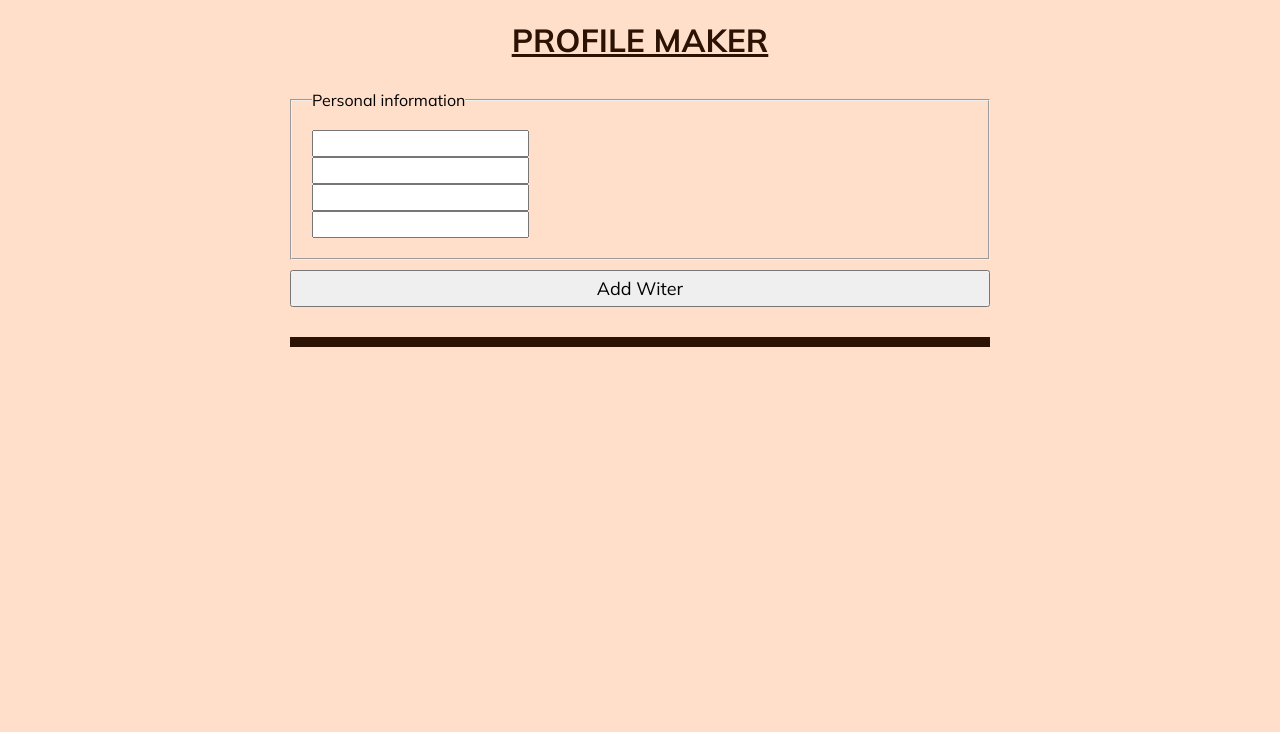
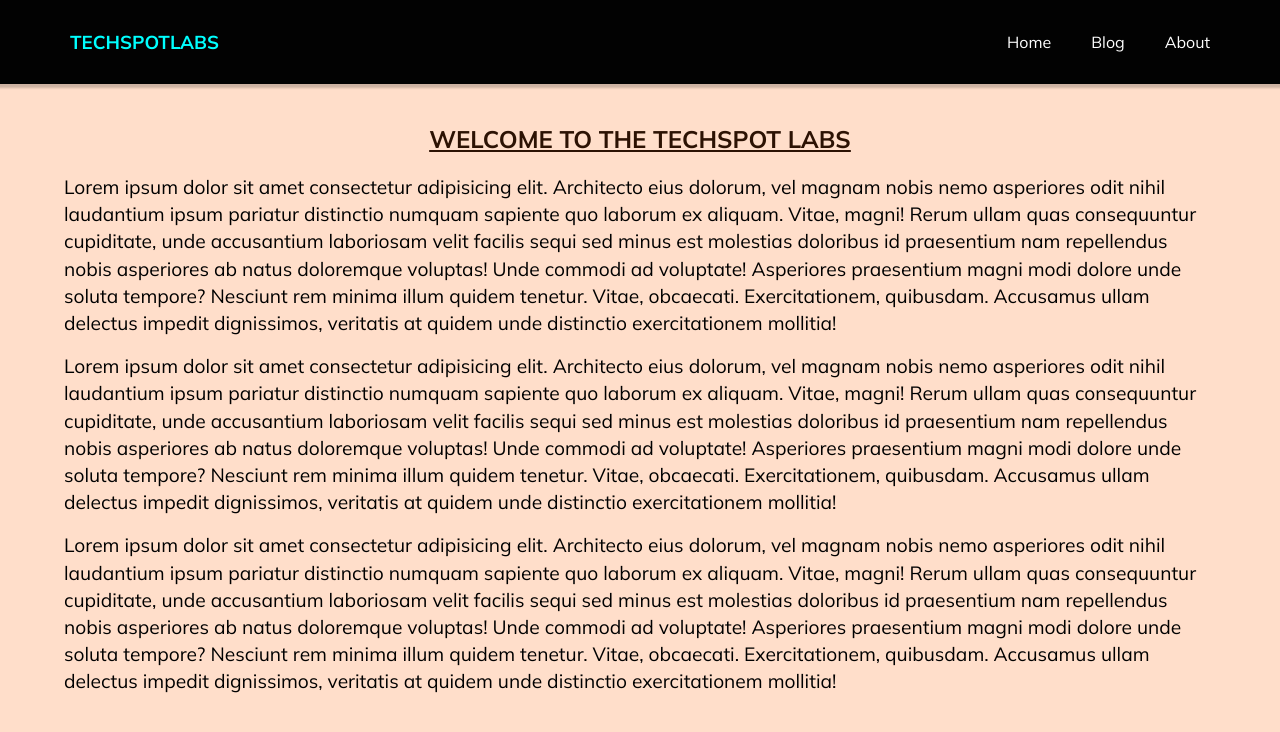
Before and after one commit to oheneadj/code-along, a React (Create React App) app: page / in a window 1280 px wide. Shown: the top 732 px of the page. Built offline with nearby package versions, Linux system fonts and the light colour scheme.

Commit message:
react component

```diff
--- a/package.json
+++ b/package.json
@@ -9,6 +9,7 @@
     "axios": "^0.26.1",
     "react": "^17.0.2",
     "react-dom": "^17.0.2",
+    "react-router-dom": "^6.3.0",
     "react-scripts": "5.0.0",
     "web-vitals": "^2.1.4"
   },
--- a/src/App.js
+++ b/src/App.js
@@ -1,30 +1,22 @@
-import useLocalStorage from "./hooks/useLocalStorage";
-import ProfileForm from "./components/ProfileForm";
-import ProfileCard from "./components/ProfileCard";
+import React from 'react'
+import { BrowserRouter, Routes, Route} from "react-router-dom"
+import Home from "./pages/Home";
+import About from "./pages/About";
+import Blog from "./pages/Blog";
+import Navbar from "./components/navbar/Navbar"
 
-function App() {
-  const [profiles, setProfiles] = useLocalStorage("profiles", []);
 
-  const updateProfiles = (profile) => {
-    let arr = profiles;
-    arr.push(profile);
-    setProfiles([...arr]);
-  };
-
+const App = () => {
   return (
-    <div className="app">
-      <h1> Profile Maker </h1>
-      <div>
-        <ProfileForm submit={updateProfiles} />
-        <hr />
-        <div className="list">
-          {profiles.map((person, index) => (
-            <ProfileCard key={index} writer={person} />
-          ))}
-        </div>
-      </div>
-    </div>
-  );
+    <BrowserRouter>
+    <Navbar/>
+      <Routes>
+        <Route path="/" element={<Home/>}/>
+        <Route path="blog" element={<Blog/>}/>
+        <Route path="about" element={<About/>}/>
+      </Routes>
+    </BrowserRouter>
+    )
 }
 
-export default App;
+export default App
--- /dev/null
+++ b/src/components/navbar/Navbar.js
@@ -0,0 +1,18 @@
+import React from 'react'
+import { Link } from "react-router-dom";
+import styles from "./Navbar.module.css"
+
+const Navbar = () => {
+  return (
+    <nav styles={styles.nav}>
+        <h3>TechSpotLabs</h3>
+        <ul className={styles.flex}>
+            <li><Link to="/">Home</Link></li>
+            <li><Link to="blog">Blog</Link></li>
+            <li><Link to="about">About</Link></li>
+        </ul>
+    </nav>
+  )
+}
+
+export default Navbar
--- /dev/null
+++ b/src/components/navbar/Navbar.module.css
@@ -0,0 +1,47 @@
+nav{
+    display: flex;
+    justify-content: space-between;
+    align-items: center;
+    box-shadow: 0 2px 2px 2px rgba(0, 0, 0, 0.2);
+    padding: 30px 70px ;
+    background-color: #020202
+
+}
+
+nav h3{
+    color: aqua;
+}
+
+.flex{
+    display:flex;
+    justify-content: space-between;
+    gap: 40px;
+    color: #fff;
+}
+
+.flex li {
+    list-style-type: none;
+
+}
+
+.flex li a {
+    text-decoration: none;
+    color: #fff;
+    transition: padding 1s;
+    -webkit-transition: padding 1s;
+    -moz-transition: padding 1s;
+    -ms-transition: padding 1s;
+    -o-transition: padding 1s;
+}
+
+.flex li a:hover{
+    padding: 5px 10px;
+    background-color: aquamarine;
+    color: #020202;
+    border-radius: 5px;
+    -webkit-border-radius: 5px;
+    -moz-border-radius: 5px;
+    -ms-border-radius: 5px;
+    -o-border-radius: 5px;
+
+}
--- a/src/hooks/useLocalStorage.js
+++ b/src/hooks/useLocalStorage.js
@@ -4,7 +4,7 @@ const useLocalStorage = (name, initialValue) => {
 
     const [key, setValue] =useState(()=>{
 
-        if(typeof window === undefined){
+        if(typeof window === "undefined"){
             return initialValue;
         }
 
@@ -20,7 +20,7 @@ const useLocalStorage = (name, initialValue) => {
     const setLocalStorage = (value) => {
         try {
             setValue(value);
-            if (typeof window !== undefined){
+            if (typeof window !== "undefined"){
                 window.localStorage.setItem(key, JSON.stringify(value));
             }
         } catch (error) {
--- a/src/index.css
+++ b/src/index.css
@@ -84,3 +84,14 @@ hr {
   padding: 15px;
   background-color: darkcyan;
 }
+
+section{
+  width:90%;
+  margin: 5vh auto;
+}
+
+section p{
+  font-size: 1.2rem;
+  line-height: 1.7rem;
+  margin-bottom: 1rem;
+}
--- /dev/null
+++ b/src/pages/About.js
@@ -0,0 +1,22 @@
+import React from 'react'
+
+const About = () => {
+  return (
+    <section>
+        <h1>About me</h1>
+        <p>Lorem ipsum dolor sit amet consectetur adipisicing elit. Architecto eius dolorum, vel magnam nobis nemo asperiores odit nihil laudantium ipsum pariatur distinctio numquam sapiente quo laborum ex aliquam. Vitae, magni!
+        Rerum ullam quas consequuntur cupiditate, unde accusantium laboriosam velit facilis sequi sed minus est molestias doloribus id praesentium nam repellendus nobis asperiores ab natus doloremque voluptas! Unde commodi ad voluptate!
+        Asperiores praesentium magni modi dolore unde soluta tempore? Nesciunt rem minima illum quidem tenetur. Vitae, obcaecati. Exercitationem, quibusdam. Accusamus ullam delectus impedit dignissimos, veritatis at quidem unde distinctio exercitationem mollitia!</p>
+
+        <p>Lorem ipsum dolor sit amet consectetur adipisicing elit. Architecto eius dolorum, vel magnam nobis nemo asperiores odit nihil laudantium ipsum pariatur distinctio numquam sapiente quo laborum ex aliquam. Vitae, magni!
+        Rerum ullam quas consequuntur cupiditate, unde accusantium laboriosam velit facilis sequi sed minus est molestias doloribus id praesentium nam repellendus nobis asperiores ab natus doloremque voluptas! Unde commodi ad voluptate!
+        Asperiores praesentium magni modi dolore unde soluta tempore? Nesciunt rem minima illum quidem tenetur. Vitae, obcaecati. Exercitationem, quibusdam. Accusamus ullam delectus impedit dignissimos, veritatis at quidem unde distinctio exercitationem mollitia!</p>
+
+        <p>Lorem ipsum dolor sit amet consectetur adipisicing elit. Architecto eius dolorum, vel magnam nobis nemo asperiores odit nihil laudantium ipsum pariatur distinctio numquam sapiente quo laborum ex aliquam. Vitae, magni!
+        Rerum ullam quas consequuntur cupiditate, unde accusantium laboriosam velit facilis sequi sed minus est molestias doloribus id praesentium nam repellendus nobis asperiores ab natus doloremque voluptas! Unde commodi ad voluptate!
+        Asperiores praesentium magni modi dolore unde soluta tempore? Nesciunt rem minima illum quidem tenetur. Vitae, obcaecati. Exercitationem, quibusdam. Accusamus ullam delectus impedit dignissimos, veritatis at quidem unde distinctio exercitationem mollitia!</p>
+    </section>
+  )
+}
+
+export default About
--- /dev/null
+++ b/src/pages/Blog.js
@@ -0,0 +1,20 @@
+import React from 'react'
+
+const Blog = () => {
+  return (
+    <section>
+        <h1>Find blogs on topics</h1>
+        <p>Lorem ipsum dolor sit amet consectetur adipisicing elit. Architecto eius dolorum, vel magnam nobis nemo asperiores odit nihil laudantium ipsum pariatur distinctio numquam sapiente quo laborum ex aliquam. Vitae, magni!
+        Rerum ullam quas consequuntur cupiditate, unde accusantium laboriosam velit facilis sequi sed minus est molestias doloribus id praesentium nam repellendus nobis asperiores ab natus doloremque voluptas! Unde commodi ad voluptate!
+        Asperiores praesentium magni modi dolore unde soluta tempore? Nesciunt rem minima illum quidem tenetur. Vitae, obcaecati. Exercitationem, quibusdam. Accusamus ullam delectus impedit dignissimos, veritatis at quidem unde distinctio exercitationem mollitia!</p>
+        <p>Lorem ipsum dolor sit amet consectetur adipisicing elit. Architecto eius dolorum, vel magnam nobis nemo asperiores odit nihil laudantium ipsum pariatur distinctio numquam sapiente quo laborum ex aliquam. Vitae, magni!
+        Rerum ullam quas consequuntur cupiditate, unde accusantium laboriosam velit facilis sequi sed minus est molestias doloribus id praesentium nam repellendus nobis asperiores ab natus doloremque voluptas! Unde commodi ad voluptate!
+        Asperiores praesentium magni modi dolore unde soluta tempore? Nesciunt rem minima illum quidem tenetur. Vitae, obcaecati. Exercitationem, quibusdam. Accusamus ullam delectus impedit dignissimos, veritatis at quidem unde distinctio exercitationem mollitia!</p>
+        <p>Lorem ipsum dolor sit amet consectetur adipisicing elit. Architecto eius dolorum, vel magnam nobis nemo asperiores odit nihil laudantium ipsum pariatur distinctio numquam sapiente quo laborum ex aliquam. Vitae, magni!
+        Rerum ullam quas consequuntur cupiditate, unde accusantium laboriosam velit facilis sequi sed minus est molestias doloribus id praesentium nam repellendus nobis asperiores ab natus doloremque voluptas! Unde commodi ad voluptate!
+        Asperiores praesentium magni modi dolore unde soluta tempore? Nesciunt rem minima illum quidem tenetur. Vitae, obcaecati. Exercitationem, quibusdam. Accusamus ullam delectus impedit dignissimos, veritatis at quidem unde distinctio exercitationem mollitia!</p>
+    </section>
+  )
+}
+
+export default Blog
--- /dev/null
+++ b/src/pages/Home.js
@@ -0,0 +1,20 @@
+import React from 'react'
+
+const Home = () => {
+  return (
+    <section>
+        <h1>Welcome to the TechSpot Labs</h1>
+        <p>Lorem ipsum dolor sit amet consectetur adipisicing elit. Architecto eius dolorum, vel magnam nobis nemo asperiores odit nihil laudantium ipsum pariatur distinctio numquam sapiente quo laborum ex aliquam. Vitae, magni!
+        Rerum ullam quas consequuntur cupiditate, unde accusantium laboriosam velit facilis sequi sed minus est molestias doloribus id praesentium nam repellendus nobis asperiores ab natus doloremque voluptas! Unde commodi ad voluptate!
+        Asperiores praesentium magni modi dolore unde soluta tempore? Nesciunt rem minima illum quidem tenetur. Vitae, obcaecati. Exercitationem, quibusdam. Accusamus ullam delectus impedit dignissimos, veritatis at quidem unde distinctio exercitationem mollitia!</p>
+        <p>Lorem ipsum dolor sit amet consectetur adipisicing elit. Architecto eius dolorum, vel magnam nobis nemo asperiores odit nihil laudantium ipsum pariatur distinctio numquam sapiente quo laborum ex aliquam. Vitae, magni!
+        Rerum ullam quas consequuntur cupiditate, unde accusantium laboriosam velit facilis sequi sed minus est molestias doloribus id praesentium nam repellendus nobis asperiores ab natus doloremque voluptas! Unde commodi ad voluptate!
+        Asperiores praesentium magni modi dolore unde soluta tempore? Nesciunt rem minima illum quidem tenetur. Vitae, obcaecati. Exercitationem, quibusdam. Accusamus ullam delectus impedit dignissimos, veritatis at quidem unde distinctio exercitationem mollitia!</p>
+        <p>Lorem ipsum dolor sit amet consectetur adipisicing elit. Architecto eius dolorum, vel magnam nobis nemo asperiores odit nihil laudantium ipsum pariatur distinctio numquam sapiente quo laborum ex aliquam. Vitae, magni!
+        Rerum ullam quas consequuntur cupiditate, unde accusantium laboriosam velit facilis sequi sed minus est molestias doloribus id praesentium nam repellendus nobis asperiores ab natus doloremque voluptas! Unde commodi ad voluptate!
+        Asperiores praesentium magni modi dolore unde soluta tempore? Nesciunt rem minima illum quidem tenetur. Vitae, obcaecati. Exercitationem, quibusdam. Accusamus ullam delectus impedit dignissimos, veritatis at quidem unde distinctio exercitationem mollitia!</p>
+    </section>
+  )
+}
+
+export default Home
```
Also changed, not shown: src/ProfileCard.js (line endings or trailing spaces), 1 other file (tests, documents, lock files or other folders).
